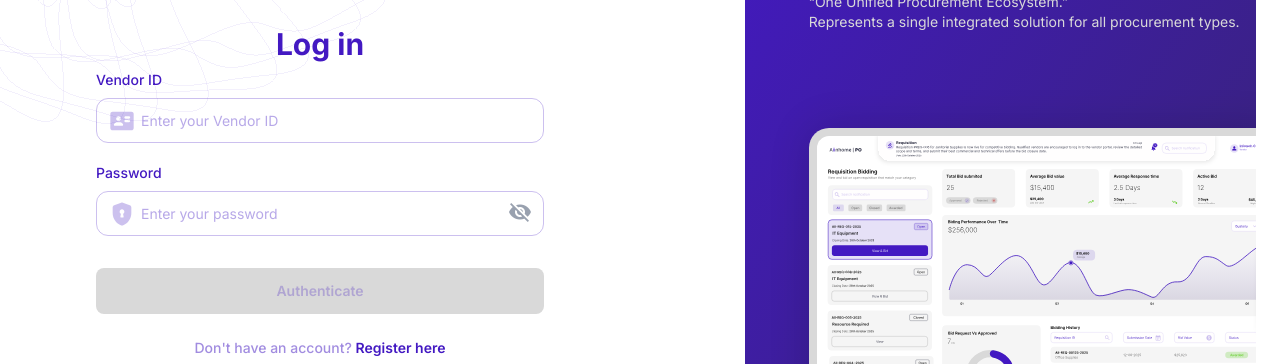
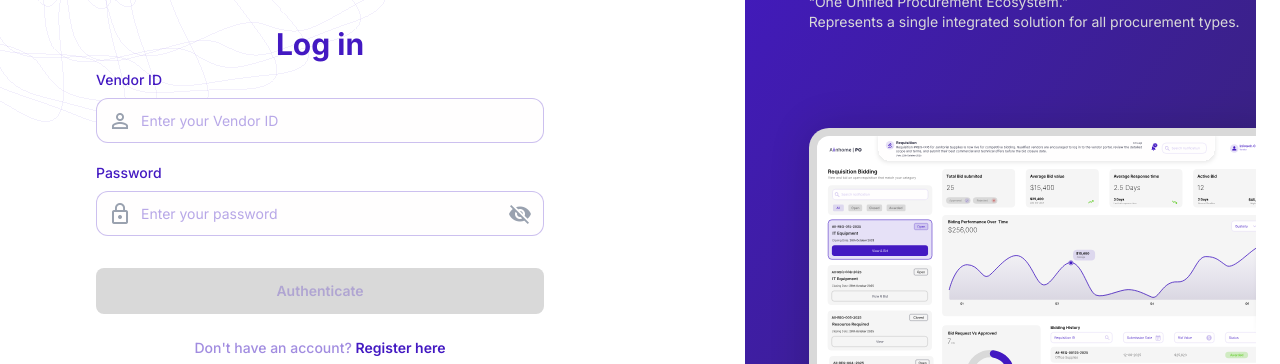
Before and after one commit to Aiinhome-Aivista/ProcureOneUI, an Angular app: page /login in a window 1280 px wide. Shown: the part 192-556 px from the top of the page. Built offline with nearby package versions, Linux system fonts and the light colour scheme.

Commit message:
fix changes design'

```diff
--- a/src/app/features/auth/login/login.component.css
+++ b/src/app/features/auth/login/login.component.css
@@ -1,13 +1,10 @@
-
-
-
-
 .input-style-po {
   width: 100%;
   height: 45px;
   border-radius: 0.75rem;
   border: 1px solid rgba(67, 25, 194, 0.27);
   color: #4319C2;
+  background-color: #FFFEFE;
   font-size: 0.875rem; /* text-sm */
 }
 
--- a/src/app/features/auth/login/login.component.html
+++ b/src/app/features/auth/login/login.component.html
@@ -17,11 +17,14 @@
         <h1 class="text-3xl font-bold text-primary-600 mb-2 justify-center text-center">Log in</h1>
 
         <!-- Login Form -->
-        <form [formGroup]="loginForm" (ngSubmit)="onSubmit()" class="space-y-5">
+        <form [formGroup]="loginForm" (ngSubmit)="onSubmit()" class="space-y-5 z-10">
           <!-- Vendor ID Field -->
+          <div>
+              <label for="vendorId" class="text-primary-600 font-medium text-sm mb-2 block">Vendor ID</label>
               <div class="relative">
-            <label for="vendorId" class="text-primary-600 font-medium text-sm mb-2 block">Vendor ID</label>
-
+              <span class="absolute inset-y-0 left-0 pl-3 flex items-center pointer-events-none">
+                <span class="material-icons text-gray-400 text-sm">person_outline</span>
+              </span>
               <input id="vendorId" type="text" formControlName="vendorId" autocomplete="username"
                 placeholder="Enter your Vendor ID" [class]="
       'input-style-po pl-11 ' +
@@ -29,21 +32,26 @@
         ? 'border-red-300'
         : 'border-gray-300')
     " />
+              <!-- <img src="assets/icons/id_card.svg" class="absolute left-3 top-1/2 h-7 w-7" /> -->
 
-            <img src="assets/icons/id_card.svg" class="absolute left-3 top-1/2 h-7 w-7" />
             </div>
 
             @if (getErrorMessage('vendorId')) {
             <p class="mt-1 text-xs text-red-600">{{ getErrorMessage('vendorId') }}</p>
             }
+          </div>
 
 
           <!-- Password Field -->
-          <div class="relative mb-2">
-            <label for="password" class="text-[#4319C2] font-medium text-sm mb-2 block">
+          <div>
+
+              <label for="password" class="text-primary-600 font-medium text-sm mb-2 block">
                 Password
               </label>
-
+            <div class="relative mb-2">
+               <span class="absolute inset-y-0 left-0 pl-3 flex items-center pointer-events-none">
+                <span class="material-icons text-gray-400 text-sm">lock_outline</span>
+               </span>
               <input id="password" [type]="showPassword() ? 'text' : 'password'" formControlName="password"
                 autocomplete="current-password" placeholder="Enter your password" [class]="
       'input-style-po pl-11 pr-10 ' +
@@ -53,29 +61,23 @@
     " />
 
               <!-- Left Lock Icon -->
-            <img src="assets/icons/encrypted.svg" alt="" class="absolute left-3 top-1/2  h-7 w-7" />
+              <!-- <img src="assets/icons/encrypted.svg" alt="" class="absolute left-3 top-1/2  h-7 w-7" /> -->
 
               <!-- Keep Material Icon Eye Toggle -->
-            <button type="button" (click)="togglePasswordVisibility()"
-              class="absolute right-3 top-1/2">
-              <span class="material-icons text-gray-400 text-sm hover:text-gray-600">
-                {{ showPassword() ? 'visibility' : 'visibility_off' }}
-              </span>
+           <button type="button" (click)="togglePasswordVisibility()" class="absolute inset-y-0 right-0 pr-3 flex items-center" >
+             <span class="material-icons text-gray-400 text-sm hover:text-gray-600"> {{ showPassword() ? 'visibility' : 'visibility_off' }} </span>
             </button>
             </div>
 
             @if (getErrorMessage('password')) {
             <p class="mt-1 text-xs text-red-600">{{ getErrorMessage('password') }}</p>
             }
-
+          </div>
 
           <!-- Submit Button -->
-          <button
-            type="submit"
-            [disabled]="loginForm.invalid || isSubmitting()"
+          <button type="submit" [disabled]="loginForm.invalid || isSubmitting()"
             class="w-full flex justify-center items-center py-3 px-4 border border-transparent text-sm font-semibold rounded-lg mt-8 transition-colors duration-300"
-            [ngClass]="{'bg-primary-600 text-white cursor-pointer hover:bg-primary-700': loginForm.valid, 'bg-[#D9D9D9] text-[#4319C245] cursor-not-allowed': loginForm.invalid || isSubmitting()}"
-          >
+            [ngClass]="{'bg-primary-600 text-white cursor-pointer hover:bg-primary-700': loginForm.valid, 'bg-[#D9D9D9] text-[#4319C245] cursor-not-allowed': loginForm.invalid || isSubmitting()}">
             @if (isSubmitting()) {
             <svg class="animate-spin h-5 w-5 text-white mr-2" xmlns="http://www.w3.org/2000/svg" fill="none"
               viewBox="0 0 24 24">
@@ -107,27 +109,16 @@
         <div class="card-style-po rounded-2xl px-6 py-3 w-full">
 
           <!-- Header -->
-    <div
-      class="flex items-center justify-between cursor-pointer"
-      (click)="toggleExpand()"
-      role="button"
-      aria-expanded="{{ isExpanded }}"
-      tabindex="0"
-    >
-      <span class="text-[#4319C2] font-semibold text-sm">
+          <div class="flex items-center justify-between cursor-pointer" (click)="toggleExpand()" role="button"
+            aria-expanded="{{ isExpanded }}" tabindex="0">
+            <span class="text-primary-600 font-semibold text-sm">
               Know your Onboarding status
             </span>
 
-      <button
-        type="button"
-        (click)="toggleExpand($event)"
-        class="p-1 rounded-md focus:outline-none z-30"
-        aria-label="Toggle onboarding status panel"
-      >
-        <svg xmlns="http://www.w3.org/2000/svg"
-          class="w-6 h-6 text-[#4319C2] transition-transform duration-300"
-          [class.rotate-180]="isExpanded"
-          fill="none" viewBox="0 0 24 24" stroke="currentColor" stroke-width="2">
+            <button type="button" (click)="toggleExpand($event)" class="p-1 rounded-md focus:outline-none z-30"
+              aria-label="Toggle onboarding status panel">
+              <svg xmlns="http://www.w3.org/2000/svg" class="w-6 h-6 text-primary-600 transition-transform duration-300"
+                [class.rotate-180]="isExpanded" fill="none" viewBox="0 0 24 24" stroke="currentColor" stroke-width="2">
                 <path stroke-linecap="round" stroke-linejoin="round" d="M5 15l7-7 7 7" />
               </svg>
             </button>
@@ -141,11 +132,8 @@
             <div class="flex items-center border border-[#C4B5FD] rounded-lg px-3 mb-3">
               <img src="assets/icons/id_card.svg" alt="" class="h-6 w-6" />
 
-        <input
-          type="text"
-          class="flex-1 ml-3 py-2 text-sm placeholder-[#A78BFA] focus:outline-none"
-          placeholder="Enter your initial ID"
-        />
+              <input type="text" class="flex-1 ml-3 py-2 text-sm placeholder-[#A78BFA] focus:outline-none"
+                placeholder="Enter your initial ID" />
 
               <button aria-label="Submit initial id">
                 <img src="assets/icons/arrow_circle_down.svg" alt="" class="h-6 w-6" />
```
Lines whose indentation alone changed are shown as unchanged.
